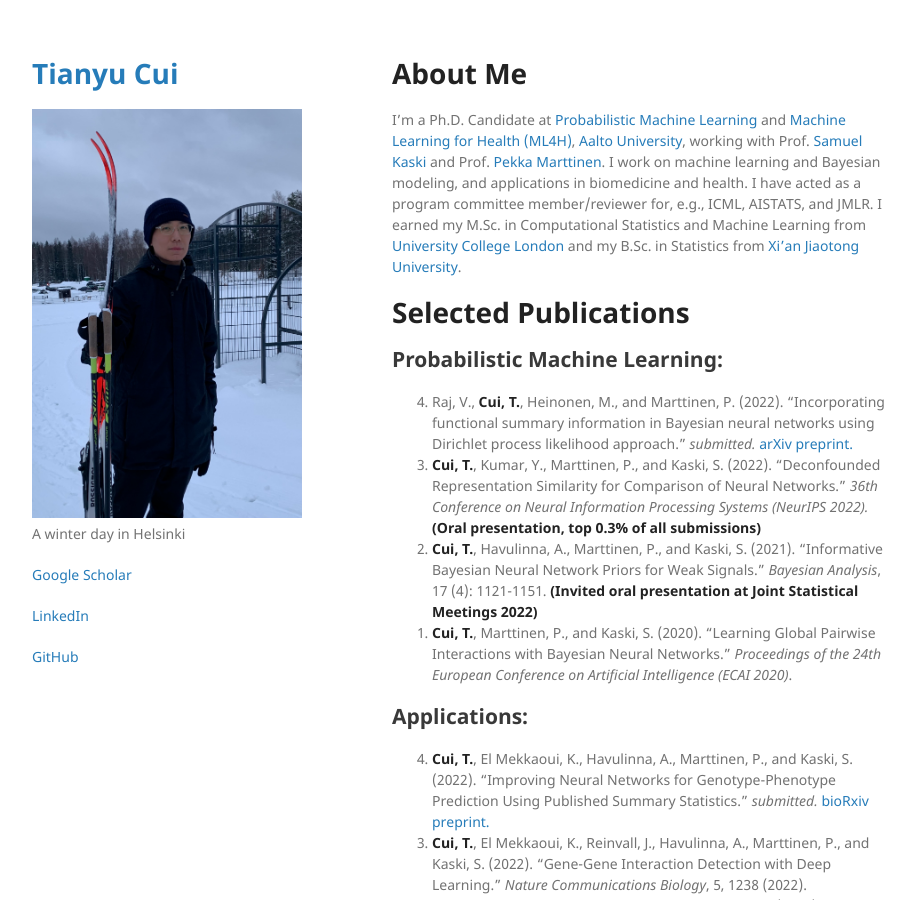
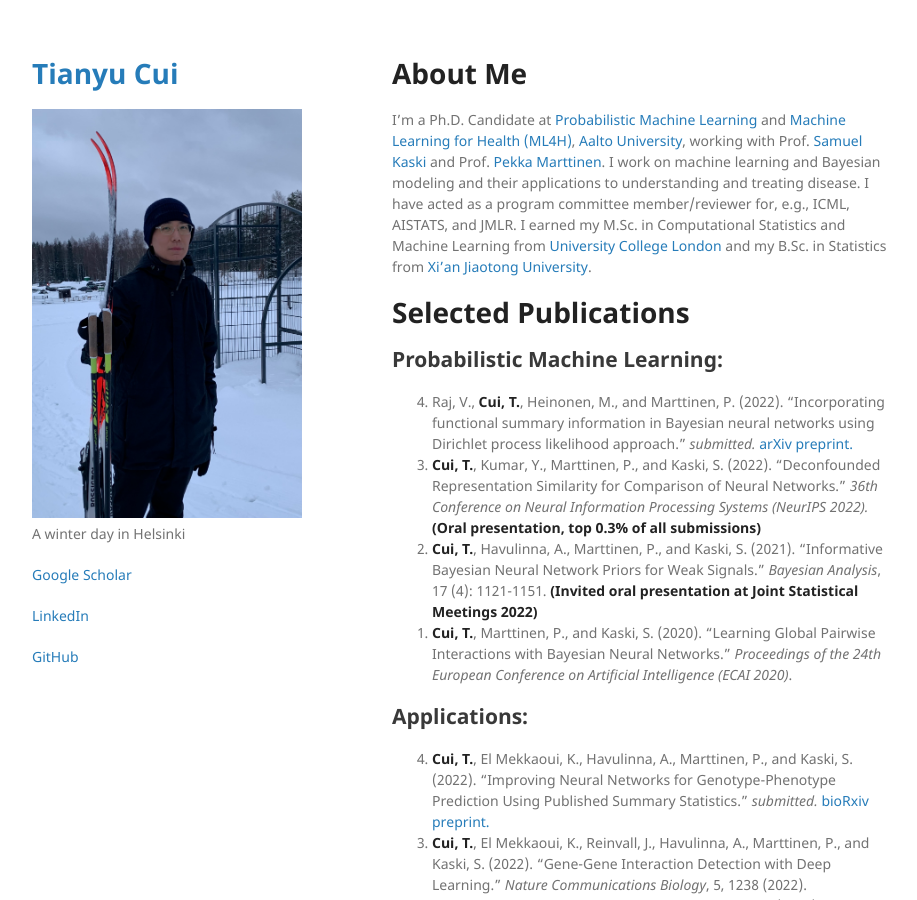
Before and after one commit to tycui/tycui.github.io, a Jekyll site: the page built from index.md, in a window 1280 px wide and 900 px high. Shown: the whole window, without its empty margins (178-1095 px from the left). Built offline with Jekyll 4.4.1, drawn with Linux system fonts in a browser that asks for light colours; our own code applies the rules of GitHub Pages for plain Markdown files.

Commit message:
Update index.md

```diff
--- a/index.md
+++ b/index.md
@@ -3,7 +3,7 @@
 ---
 
 # About Me
- I'm a Ph.D. Candidate at [Probabilistic Machine Learning](https://research.cs.aalto.fi/pml/) and [Machine Learning for Health (ML4H)](https://users.ics.aalto.fi/~pemartti/), [Aalto University](http://www.aalto.fi/en/), working with Prof. [Samuel Kaski](https://people.aalto.fi/samuel.kaski) and Prof. [Pekka Marttinen](https://users.ics.aalto.fi/~pemartti/). I work on machine learning and Bayesian modeling, and applications in biomedicine and health. I have acted as a program committee member/reviewer for, e.g., ICML, AISTATS, and JMLR. I earned my M.Sc. in Computational Statistics and Machine Learning from [University College London](https://www.ucl.ac.uk/) and my B.Sc. in Statistics from [Xi'an Jiaotong University](http://en.xjtu.edu.cn/).
+ I'm a Ph.D. Candidate at [Probabilistic Machine Learning](https://research.cs.aalto.fi/pml/) and [Machine Learning for Health (ML4H)](https://users.ics.aalto.fi/~pemartti/), [Aalto University](http://www.aalto.fi/en/), working with Prof. [Samuel Kaski](https://people.aalto.fi/samuel.kaski) and Prof. [Pekka Marttinen](https://users.ics.aalto.fi/~pemartti/). I work on machine learning and Bayesian modeling and their applications to understanding and treating disease. I have acted as a program committee member/reviewer for, e.g., ICML, AISTATS, and JMLR. I earned my M.Sc. in Computational Statistics and Machine Learning from [University College London](https://www.ucl.ac.uk/) and my B.Sc. in Statistics from [Xi'an Jiaotong University](http://en.xjtu.edu.cn/).
 
 
 # Selected Publications
```
